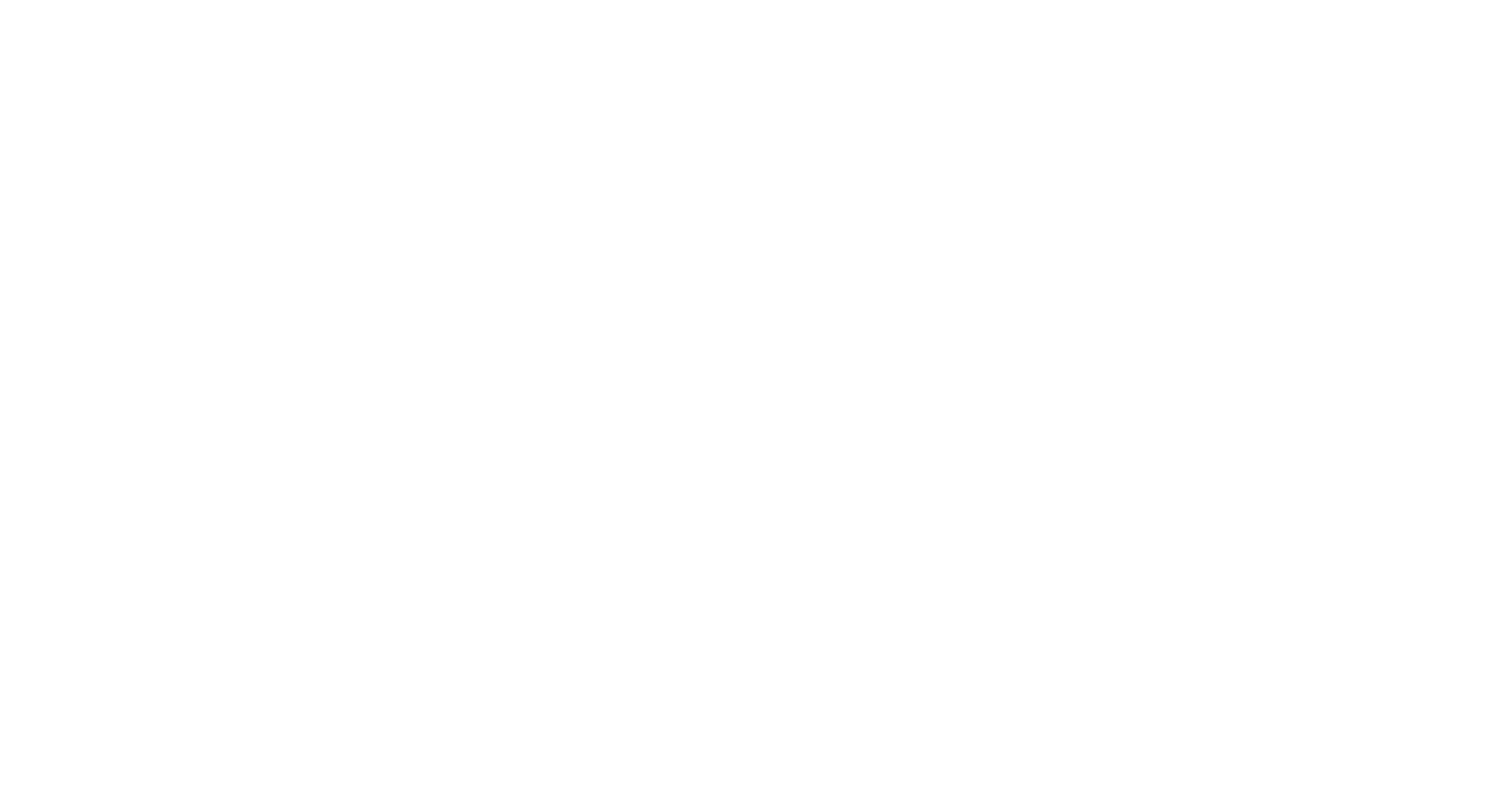
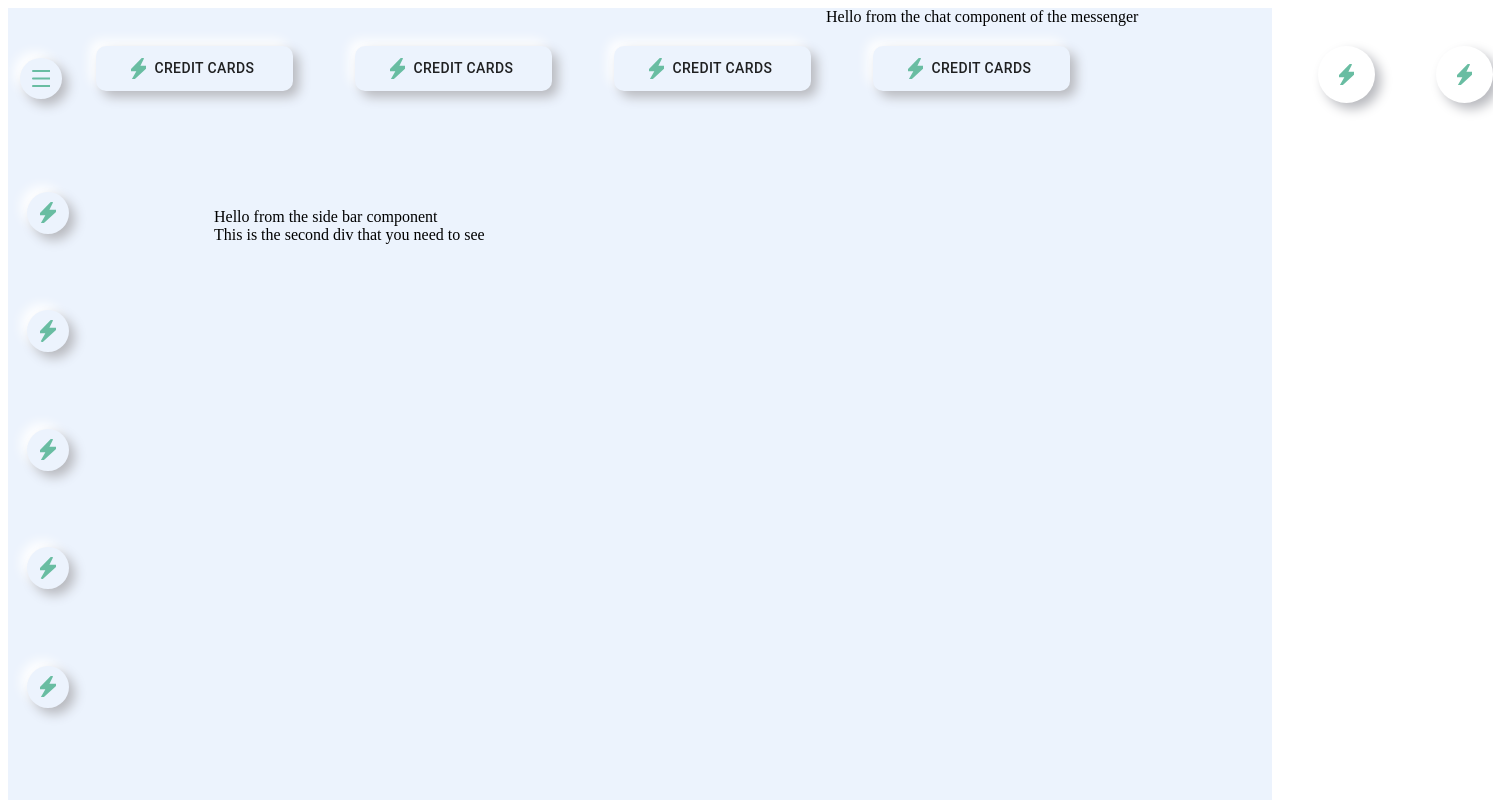
Before and after one commit to luigimorel/credit-berkley, a React (Create React App) app: page /messenger in a window 1280 px wide. Shown: the top 800 px of the page, 1493 px wide, since content can reach past the window. Built offline with nearby package versions, Linux system fonts and the light colour scheme.

Commit message:
Add the messenger section

```diff
--- a/src/App.tsx
+++ b/src/App.tsx
@@ -1,11 +1,12 @@
-import UserLogin from "./accounts/login/login";
-import { Route, Switch } from "react-router";
-import FindAccount from "./accounts/findAccount/findAccount";
-import SignUp from "./accounts/signup/signUp";
-import ResetPassword from "./accounts/resetPassword/resetPassword";
-import Feed from "./ui/feed-ui/feed";
+import UserLogin from './accounts/login/login';
+import { Route, Switch } from 'react-router';
+import FindAccount from './accounts/findAccount/findAccount';
+import SignUp from './accounts/signup/signUp';
+import ResetPassword from './accounts/resetPassword/resetPassword';
+import Feed from './ui/feed-ui/feed';
 import SignUpSecondary from './accounts/secSignUp/secSignUp';
 import Dashboard from './ui/dashboard/dashboard';
+import Messenger from './ui/messenger/messenger';
 
 const App = () => {
     return (
@@ -18,6 +19,7 @@ const App = () => {
                 <Route exact path="/sec-signup" component={SignUpSecondary} />
                 <Route exact path="/feed" component={Feed} />
                 <Route exact path="/dashboard" component={Dashboard} />
+                <Route exact path="/messenger" component={Messenger} />
             </Switch>
         </>
     );
--- a/src/index.css
+++ b/src/index.css
@@ -1,13 +1,7 @@
-body {
+html,
+#root {
+  height: 100%;
+  padding: 0;
   margin: 0;
-  font-family: -apple-system, BlinkMacSystemFont, 'Segoe UI', 'Roboto', 'Oxygen',
-    'Ubuntu', 'Cantarell', 'Fira Sans', 'Droid Sans', 'Helvetica Neue',
-    sans-serif;
-  -webkit-font-smoothing: antialiased;
-  -moz-osx-font-smoothing: grayscale;
+  background: '#ECF3FD 0% 0% no-repeat padding-box';
 }
-
-code {
-  font-family: source-code-pro, Menlo, Monaco, Consolas, 'Courier New',
-    monospace;
-}
--- a/src/ui/feed-ui/components/sidebarComponent.tsx
+++ b/src/ui/feed-ui/components/sidebarComponent.tsx
@@ -1,6 +1,7 @@
 import React from 'react';
 import { Box, Button, IconButton, makeStyles } from '@material-ui/core';
 import { ReactComponent as LightningIcon } from '../../../assets/feedIcons/Lightining-icon.svg';
+import { ReactComponent as Hamburger } from '../../../assets/feedIcons/hamburger.svg';
 
 const useStyles = makeStyles((theme) => ({
     sidebarContainer: {
@@ -17,8 +18,16 @@ const useStyles = makeStyles((theme) => ({
     btnContainer: {
         marginTop: '25.5px',
     },
-
-}));
+    hamburgerContainer: {
+        height: '57px',
+        width: '57px',
+    },
+    hamburger: {
+        boxShadow: '6px 6px 12px #b8b9be, -6px -6px 12px #ffffff !important',
+        borderRadius: '50%',
+    }
+    }
+));
 const Sidebar = () => {
     const classes = useStyles();
 
@@ -27,11 +36,14 @@ const Sidebar = () => {
             display="flex"
             flexDirection="column"
             className={classes.sidebarContainer}
-            p={1}
-            m={1}
+
         >
-
             {/* TO DO : Remove the duplicate by looping through this */}
+            <div className={classes.hamburgerContainer}>
+                <IconButton className={classes.hamburger}>
+                    <Hamburger />
+                </IconButton>
+            </div>
             <div className={classes.btnContainer}>
                 <IconButton className={classes.iconButton}>
                     <LightningIcon />
--- a/src/ui/feed-ui/components/topBarComponent.tsx
+++ b/src/ui/feed-ui/components/topBarComponent.tsx
@@ -15,14 +15,7 @@ const useStyles = makeStyles((theme) => ({
         minHeight: '100%',
         paddingTop: '62.25px',
     },
-    hamburgerContainer: {
-        height: '57px',
-        width: '57px',
-    },
-    hamburger: {
-        boxShadow: '6px 6px 12px #b8b9be, -6px -6px 12px #ffffff !important',
-        borderRadius: '50%',
-    },
+
     inputContainer: {
         width: '852px',
         borderRadius: '10px',
@@ -75,11 +68,7 @@ const Topbar = () => {
             p={1}
             className={classes.mainContainer}
         >
-            <div className={classes.hamburgerContainer}>
-                <IconButton className={classes.hamburger}>
-                    <Hamburger />
-                </IconButton>
-            </div>
+
             <Grid className={classes.inputContainer}>
                 <input
                     color="inherit"
@@ -90,13 +79,17 @@ const Topbar = () => {
                 <Box p={1} m={1} display="flex" flexDirection="row">
                     <IconButton className={classes.emojiButtons}>
                         <LightningIcon />
+
                     </IconButton>
                     <IconButton className={classes.emojiButtons}>
                         <LightningIcon />
+
                     </IconButton>
+
                     <IconButton className={classes.emojiButtons}>
                         <LightningIcon />
                     </IconButton>
+
                 </Box>
             </Grid>
 
--- /dev/null
+++ b/src/ui/messenger/components/messengerChat.tsx
@@ -0,0 +1,21 @@
+import React from 'react'
+import {makeStyles, Box, Grid} from "@material-ui/core"
+
+
+const useStyles = makeStyles((theme) => ({
+    mainContainer: {
+width: "512px"
+    }
+}))
+const MessengerChat = () => {
+
+    const classes = useStyles()
+
+
+    return (
+        <div className={classes.mainContainer}>
+Hello from the chat component of the messenger        </div>
+    )
+}
+
+export default MessengerChat
--- /dev/null
+++ b/src/ui/messenger/components/messengerSideBar.tsx
@@ -0,0 +1,24 @@
+import React from 'react';
+import { makeStyles, Box, Grid } from '@material-ui/core';
+
+const useStyles = makeStyles((theme) => ({
+    mainContainer: {
+        marginTop: '200px',
+        marginRight: "100px",
+        width: "512px"
+    },
+}));
+const MessengerSideBar = () => {
+    const classes = useStyles();
+
+    return (
+        <div className={classes.mainContainer}>
+            <Box display="flex" flexDirection="column">
+                <Box>Hello from the side bar component</Box>
+                <Box>This is the second div that you need to see</Box>
+            </Box>
+        </div>
+    );
+};
+
+export default MessengerSideBar;
--- /dev/null
+++ b/src/ui/messenger/components/messengerTopBar.tsx
@@ -0,0 +1,86 @@
+import React from 'react';
+import { Grid, Button, makeStyles, Box, IconButton } from '@material-ui/core';
+import { ReactComponent as LightningIcon } from '../../../assets/feedIcons/Lightining-icon.svg';
+import { ReactComponent as Hamburger } from '../../../assets/feedIcons/hamburger.svg';
+const useStyles = makeStyles((theme) => ({
+    mainContainer: {
+        width: '110px',
+        background: '#ECF3FD 0% 0% no-repeat padding-box',
+        minHeight: '100%',
+    },
+
+    hamburgerContainer: {
+        height: '57px',
+        width: '57px',
+    },
+    hamburger: {
+        boxShadow: '6px 6px 12px #b8b9be, -6px -6px 12px #ffffff !important',
+        borderRadius: '50%',
+    },
+
+
+    dropDownContainer: {
+        marginLeft: '125px',
+        display: 'flex',
+        flexDirection: 'row',
+    },
+
+    dropdownButtons: {
+        marginLeft: '61px',
+        width: '57px',
+        marginTop: '30px',
+        height: '57px',
+        boxShadow: '6px 6px 12px #b8b9be, -6px -6px 12px #ffffff !important',
+    },
+    btnContainer: {},
+
+    btn: {
+        height: '45px',
+        marginRight: '62px',
+        width: '197px',
+        borderRadius: '10px',
+        marginTop: '30px',
+        boxShadow: '6px 6px 12px #b8b9be, -6px -6px 12px #ffffff !important',
+    },
+}));
+
+const MessengerTopBar = () => {
+    const classes = useStyles();
+    return (
+        <Box
+            display="flex"
+            flexDirection="row"
+            p={1}
+            className={classes.mainContainer}
+        >
+            <Box
+                className={classes.btnContainer}
+                display="flex"
+                flexDirection="row"
+            >
+                <Button className={classes.btn} startIcon={<LightningIcon />}>
+                    Credit Cards
+                </Button>
+                <Button className={classes.btn} startIcon={<LightningIcon />}>
+                    Credit Cards
+                </Button>
+                <Button className={classes.btn} startIcon={<LightningIcon />}>
+                    Credit Cards
+                </Button>
+                <Button className={classes.btn} startIcon={<LightningIcon />}>
+                    Credit Cards
+                </Button>
+            </Box>
+            <Box className={classes.dropDownContainer}>
+                <IconButton className={classes.dropdownButtons}>
+                    <LightningIcon />
+                </IconButton>
+                <IconButton className={classes.dropdownButtons}>
+                    <LightningIcon />
+                </IconButton>
+            </Box>
+        </Box>
+    );
+};
+
+export default MessengerTopBar;
--- /dev/null
+++ b/src/ui/messenger/messenger.tsx
@@ -0,0 +1,48 @@
+import React from 'react';
+import { makeStyles, Box } from '@material-ui/core';
+
+import Sidebar from '../feed-ui/components/sidebarComponent';
+import MessengerTopBar from './components/messengerTopBar';
+import MessengerSideBar from './components/messengerSideBar';
+import MessengerChat from './components/messengerChat';
+
+
+const useStyles = makeStyles((theme) => ({
+    mainContainer: {
+        height: '100%',
+        background: '#ECF3FD 0% 0% no-repeat padding-box',
+    },
+    sidebar: {
+        width: '215px',
+        alignItems: 'center',
+        marginTop: '50px',
+        alignContent: 'center',
+    },
+    messengerSideBarContainer: {
+        width: "512px",
+
+}
+}));
+
+const Messenger = () => {
+    const classes = useStyles();
+
+    return (
+        <Box
+            className={classes.mainContainer}
+            display="flex"
+            flexDirection="row"
+        >
+            <div className={classes.sidebar}>
+                <Sidebar />
+            </div>
+            <MessengerTopBar />
+            <Box display="flex" justifyContent="column">
+                <MessengerSideBar />
+                <MessengerChat />
+            </Box>
+        </Box>
+    );
+};
+
+export default Messenger;
```
Also changed, not shown: 2 other files (tests, documents, lock files or other folders). Lines whose indentation alone changed are shown as unchanged.
